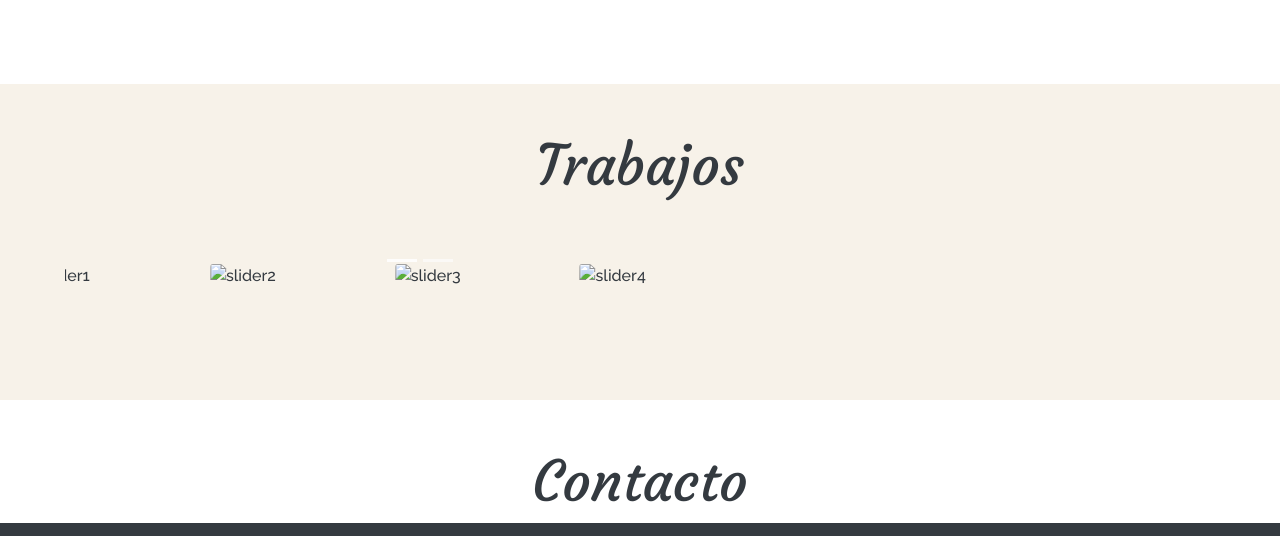
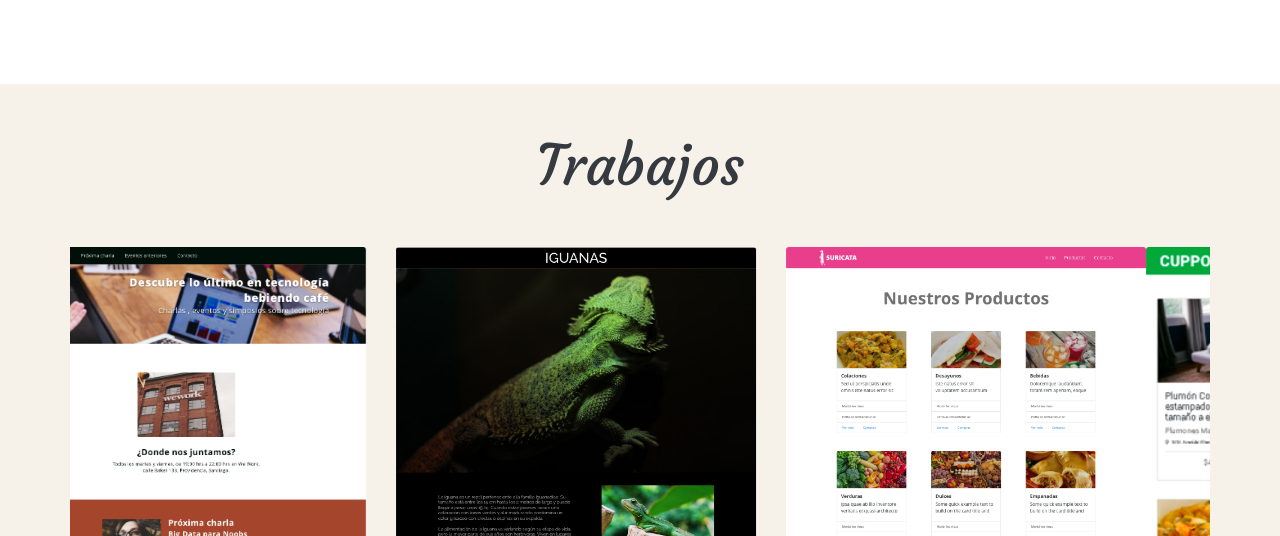
Before and after one commit to maca-muller/Portafolio, a plain HTML site: page index.html in a window 1280 px wide. Shown: the part 1329-1865 px from the top of the page. Drawn offline with nearby package versions, Linux system fonts and the light colour scheme.

Commit message:
Creación de carrousel con imágenes de los trabajos guardadas en la carpeta css

```diff
--- a/assets/css/style.css
+++ b/assets/css/style.css
@@ -21,3 +21,9 @@ body {
 .manuscrita{
 	font-family: 'Courgette', cursive;
 }
+
+.carousel-indicators li {
+	width: 10px;
+	height: 10px;
+	border-radius: 50%;
+}
--- a/index.html
+++ b/index.html
@@ -108,10 +108,10 @@
 
 
 		<!--Sección trabajos-->
-		<section class="rosa-claro d-none d-sm-none d-md-block my-5 p-5">
+		<section class="rosa-claro my-5 p-5">
 			<h2 class=" display-4 manuscrita text-center">Trabajos</h2>
-			<div class="container p-3 m-3 my-5 ">
-				<div class="row ">
+			<div class="container my-5 ">
+				<div class="row align-content-sm-center">
 					<div id="blogCarousel" class="carousel slide " data-ride="carousel">
 						<ol class="carousel-indicators">
 							<li data-target="#blogCarousel" data-slide-to="0" class="active"></li>
@@ -120,33 +120,27 @@
 						<div class="carousel-inner">
 							<div class="carousel-item active">
 								<div class="row">
-									<div class="col-3">
-										<img src="assets/img/slider-1.png" alt=slider1  class="card-img-top">
+									<div class="col-4">
+										<img src="assets/img/meet&coffee.png" alt=meet&coffee  class="card-img-top">
 									</div>
-								<div class="col-3">
-									<img src="assets/img/slider-2.png" alt=slider2  class="card-img-top">
+								<div class="col-4">
+									<img src="assets/img/iguanas.png" alt=iguanas  class="card-img-top">
 								</div>
-								<div class="col-3">
-									<img src="assets/img/slider-3.png" alt=slider3  class="card-img-top">
-								</div>
-						 		<div class="col-3">
-									<img src="assets/img/slider-4.png" alt=slider4 class="card-img-top">
+								<div class="col-4">
+									<img src="assets/img/suricata.png" alt=suricata  class="card-img-top">
 								</div>
 							</div>
 						</div>
 						<div class="carousel-item text-center">
 							<div class="row">
-								<div class="col-3">
-									<img src="assets/img/slider-5.png" alt=slider5 class="card-img-top">
+								<div class="col-4">
+									<img src="assets/img/cuppon.png" alt=cuppon class="card-img-top">
 								</div>
-								<div class="col-3">
-									<img src="assets/img/slider-6.png" alt=slider6 class="card-img-top">
+								<div class="col-4">
+									<img src="assets/img/olivia.png" alt=olivia class="card-img-top">
 								</div>
-								<div class="col-3">
-									<img src="assets/img/slider-7.png" alt=slider7 class="card-img-top">
-								</div>
-								<div class="col-3">
-									<img src="assets/img/slider-8.png" alt=slider8 class="card-img-top">
+								<div class="col-4">
+									<img src="assets/img/ricomida.png" alt=ricomida class="card-img-top">
 								</div>
 							</div>
 						</div>
```
Also changed, not shown: assets/img/cuppon.png (added), assets/img/iguanas.png (added), assets/img/meet&coffee.png (added), assets/img/olivia.png (added), assets/img/ricomida.png (added), assets/img/simposio.png (added), assets/img/suricata.png (added).
